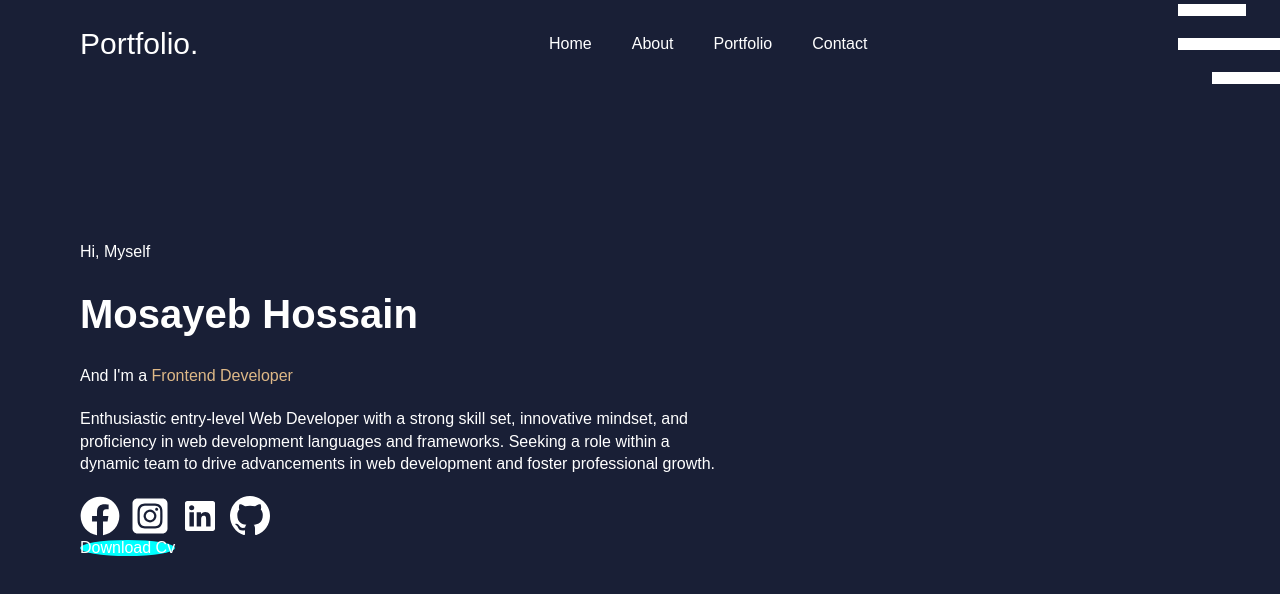
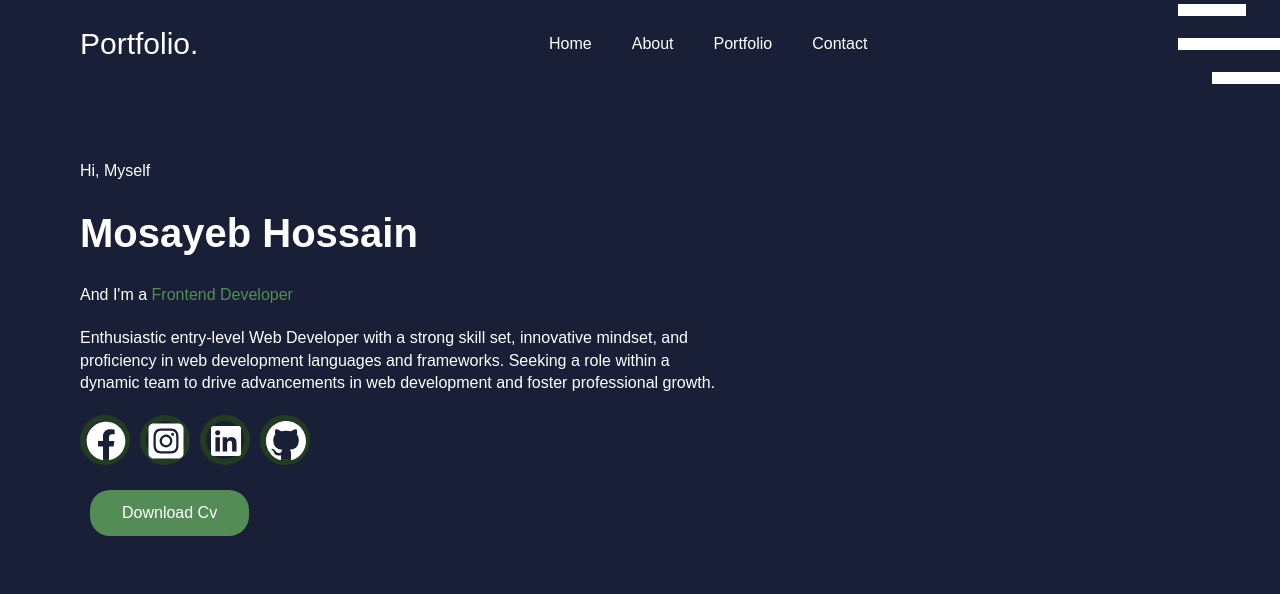
Before and after one commit to Mosayeb09/Portfolio, a React (Vite) app: page / in a window 1280 px wide. Shown: the top 594 px of the page. Built offline with nearby package versions, Linux system fonts and the light colour scheme.

Commit message:
adding social media icon

```diff
--- a/src/Component/Hero/Hero.css
+++ b/src/Component/Hero/Hero.css
@@ -1,6 +1,6 @@
 .hero-container{
     width: 100%;
-    min-height: 100vh;
+    min-height: 90vh;
     /* background:linear-gradient(rgb(8,0,58,0.7),rgb(8,0,58,0.7)), url('../../edusity_assets/hero.png'); */
     background-size: cover;
     background-position: center;
@@ -16,7 +16,7 @@
 
 }
 .dev{
-    color: burlywood;
+    color:#538d55;
 }
 .hero-text h1{
     font-size: 40px;
@@ -35,11 +35,26 @@
     font-size: 40px;
     gap: 10px;
 }
+.social-media a {
+    border: 6px solid #213c21 ;
+
+    width: 50px;
+    height: 50px;
+    border-radius: 50%;
+}
 .btn{
-    background-color: aqua;
-    color: #fff;
+
+    background-color: #538d55;
+    border: none;
+    color: white;
+    padding: 15px 32px;
     text-align: center;
-    border: 40px;
-    border-radius: 50%;
+    text-decoration: none;
+    display: inline-block;
+    font-size: 16px;
+    margin: 25px 10px;
+    cursor: pointer;
+    border-radius: 20px;
+    transition: background-color 0.3s ease;
 
 }
```
